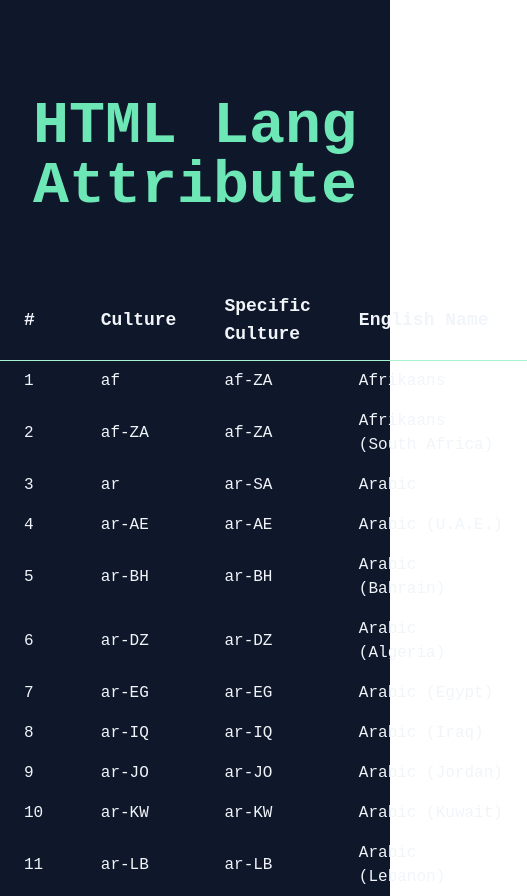
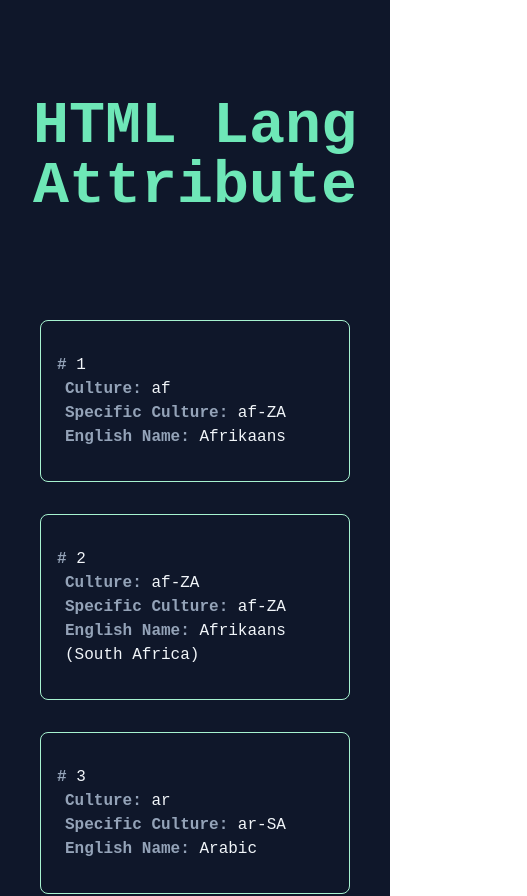
Before and after one commit to alesitom/html-tag-lang-attribute, a React (Create React App) app: page / in a window 390 px wide. Shown: the top 896 px of the page, 527 px wide, since content can reach past the window. Built offline with nearby package versions, Linux system fonts and the light colour scheme.

Commit message:
Fix for mobile devices. Now desktop it's broken

```diff
--- a/src/App.js
+++ b/src/App.js
@@ -3,7 +3,7 @@ import { htmlLangListDetail } from "./data"
 
 function App() {
   return (
-    <div className="h-full py-8 bg-slate-900 ">
+    <div className="h-full bg-slate-900 py-8 sm:w-auto">
       <div className="container py-16 mx-auto">
           <h1 h1 className="text-6xl font-bold text-center font-recursive text-emerald-300">
             HTML Lang Attribute
--- a/src/components/htmlLangCards/HtmlLangList.jsx
+++ b/src/components/htmlLangCards/HtmlLangList.jsx
@@ -2,27 +2,42 @@ import React from "react";
 
 const HtmlLangList = ({ list }) => {
     return (
-        <div className="mx-auto text-slate-100 font-recursive">
-                <table class="table-auto text-left border-b border-emerald-200 mx-auto">
-                <thead className="text-lg border-b hover:bg-slate-700 hover:cursor-pointer border-emerald-200 hover:text-emerald-300 placeholder:">
+        <div className="mx-auto text-slate-100 font-recursive px-2">
+            <div className="lg:table-auto lg:mx-auto overflow-auto hidden md:block">
+                <table class="text-left border-b border-emerald-200">
+                <thead className="text-lg border-b hover:bg-slate-700 hover:cursor-pointer border-emerald-200 hover:text-emerald-300">
                     <tr>
-                        <th scope="col" className="px-6 py-3">#</th>
-                        <th scope="col" className="px-6 py-3">Culture</th>
-                        <th scope="col" className="px-6 py-3">Specific Culture</th>
-                        <th scope="col" className="px-6 py-3">English Name</th>
+                        <th className="px-6 py-3 tracking-wide w-4">#</th>
+                        <th className="px-6 py-3 tracking-wide w-10">Culture</th>
+                        <th className="px-6 py-3 tracking-wide w-52">Specific Culture</th>
+                        <th className="px-6 py-3 tracking-wide">English Name</th>
                     </tr>
                 </thead>
                 {list.map((htmlLang, index) => (
-                <tbody key={index}>
-                    <tr className="hover:bg-slate-700 hover:cursor-pointer hover:text-emerald-300">
-                        <td className="px-6 py-2">{htmlLang.id}</td>
-                        <td className="px-6 py-2">{htmlLang.culture}</td>
-                        <td className="px-6 py-2">{htmlLang.specCulture}</td>
-                        <td className="px-6 py-2">{htmlLang.englishName}</td>
+                <tbody key={index} className="divide-y">
+                    <tr className="hover:bg-slate-700 hover:cursor-pointer hover:text-emerald-300 hover:font-bold">
+                        <td className="px-6 py-2 text-md w-4 whitespace-nowrap">{htmlLang.id}</td>
+                        <td className="px-6 py-2 text-md w-10 whitespace-nowrap">{htmlLang.culture}</td>
+                        <td className="px-6 py-2 text-md w-52 whitespace-nowrap">{htmlLang.specCulture}</td>
+                        <td className="px-6 py-2 text-md whitespace-nowrap">{htmlLang.englishName}</td>
                     </tr>
                 </tbody>
                 ))}
             </table>
+            </div>
+            <div className="grid grid-cols-1 sm:grid-cols-2 gap-4 md:hidden p-8">
+            {list.map((htmlLang, index) => (
+                <div className="border border-emerald-200 hover:text-emerald-300 p-4 py-8 my-2 space-y-4 rounded-lg">
+                    <div key={index} className="items-center space-x-2 text-md">
+                        <div><span className="font-bold text-slate-400">#</span> {htmlLang.id}</div>
+                        <div><span className="font-bold text-slate-400">Culture:</span> {htmlLang.culture}</div>
+                        <div><span className="font-bold text-slate-400">Specific Culture:</span> {htmlLang.specCulture}</div>
+                        <div><span className="font-bold text-slate-400">English Name:</span> {htmlLang.englishName}</div>
+                    </div>
+
+                </div>
+            ))}
+            </div>
         </div>
     );
 };
```
